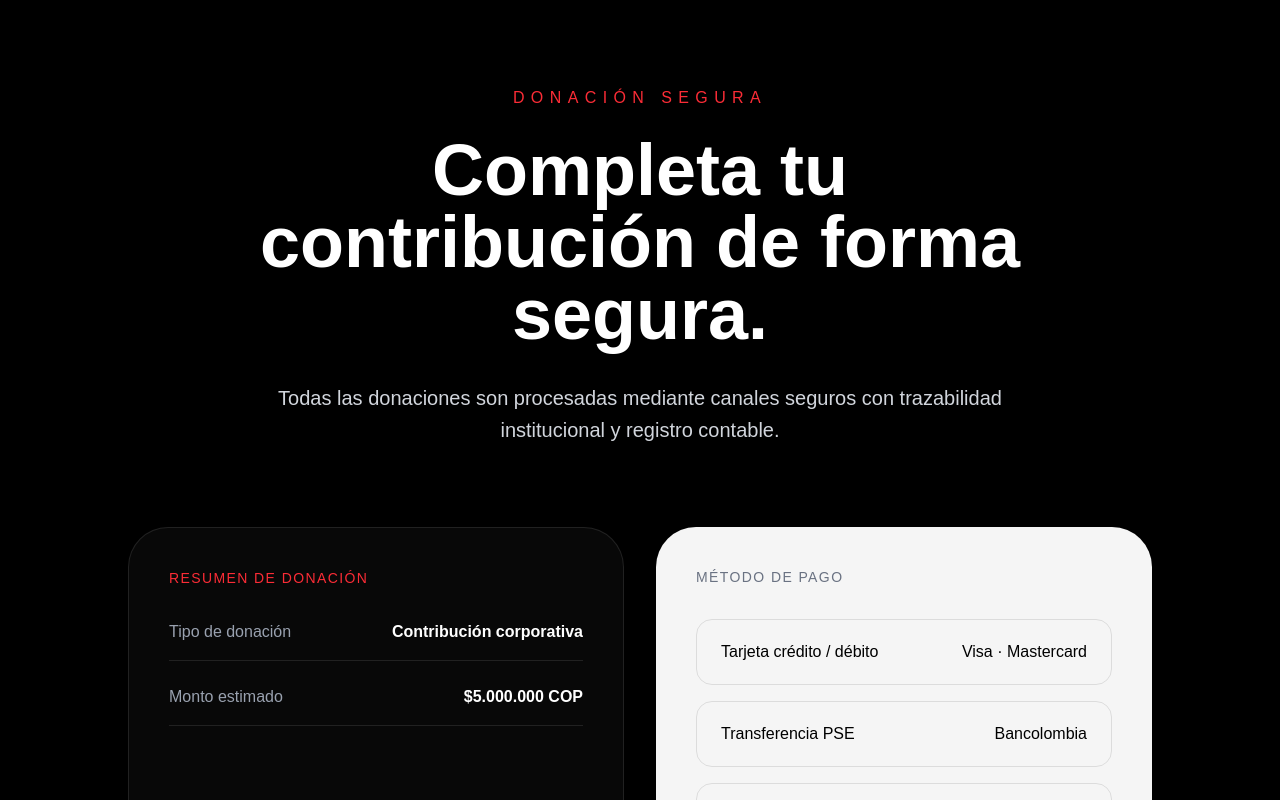
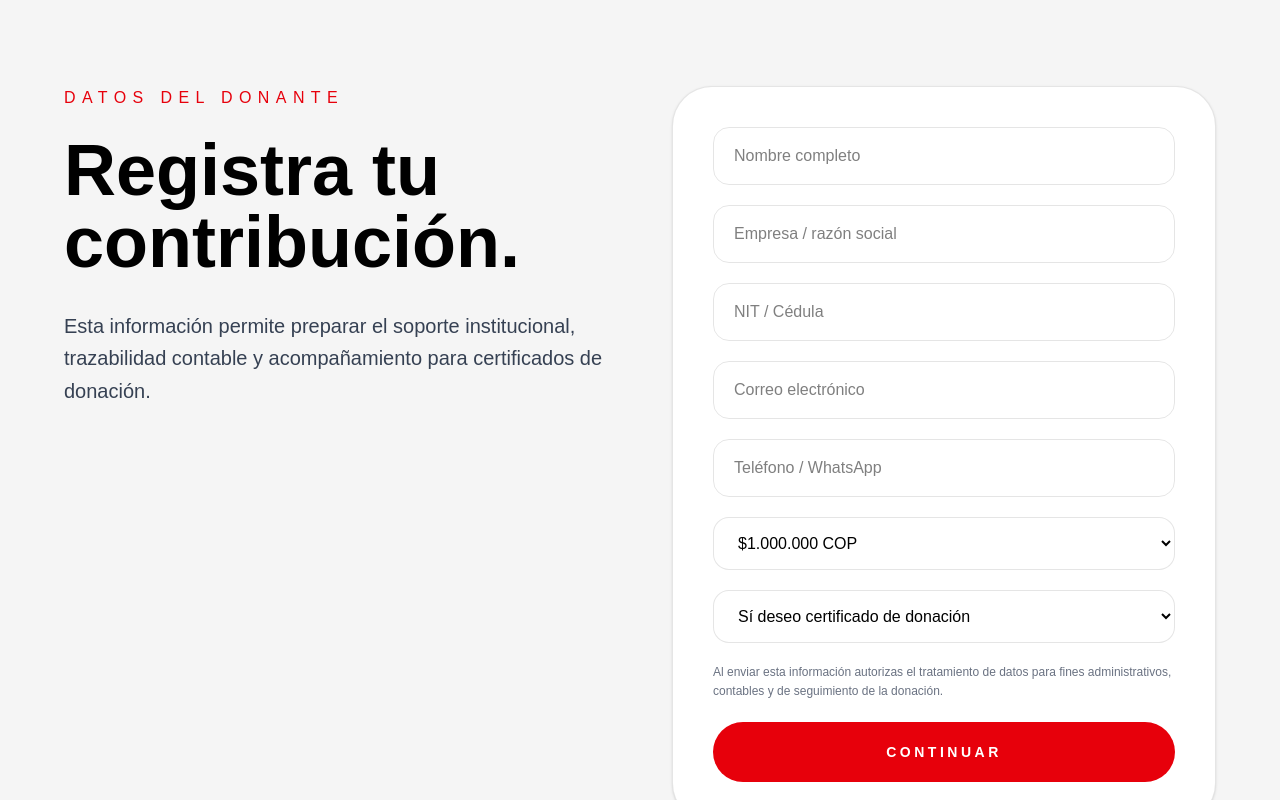
Before and after one commit to deltastudiocomunicaciones-cpu/lobosfc-social-impact, a Next.js app: page /donaciones in a window 1280 px wide. Shown: the part 7620-8420 px from the top of the page. Built offline with nearby package versions, Linux system fonts and the light colour scheme.

Commit message:
Connect donor form amount to Wompi checkout

```diff
--- a/app/donaciones/page.tsx
+++ b/app/donaciones/page.tsx
@@ -1,5 +1,6 @@
 "use client";
 
+import DonationForm from "@/sections/DonationForm";
 import { useLanguage } from "@/app/context/LanguageContext";
 
 import Navbar from "@/sections/Navbar";
@@ -58,6 +59,7 @@ export default function DonacionesPage() {
       <WhyDonate />
       <DonationsFlow />
       <CorporateCTA />
+      <DonationForm />
       <WompiCheckout />
       <Footer />
     </main>
--- /dev/null
+++ b/app/gracias/page.tsx
@@ -0,0 +1,38 @@
+import Navbar from "@/sections/Navbar";
+import Footer from "@/sections/Footer";
+
+export default function GraciasPage() {
+  return (
+    <main className="bg-black text-white min-h-screen">
+      <Navbar />
+
+      <section className="min-h-screen flex items-center px-6 pt-40 pb-24">
+        <div className="max-w-5xl mx-auto text-center">
+          <p className="uppercase tracking-[0.4em] text-red-500 mb-6">
+            Donación recibida
+          </p>
+
+          <h1 className="text-5xl md:text-8xl font-black leading-none mb-8">
+            Gracias por
+            <br />
+            ser parte del impacto.
+          </h1>
+
+          <p className="text-lg md:text-2xl text-gray-300 leading-relaxed max-w-3xl mx-auto mb-12">
+            Tu aporte ayuda a fortalecer el desarrollo juvenil, la disciplina y
+            las oportunidades sociales a través del fútbol.
+          </p>
+
+          <a
+            href="/"
+            className="inline-flex items-center justify-center px-8 py-4 rounded-full bg-red-600 hover:bg-red-700 transition-all uppercase tracking-[0.2em] text-sm font-bold"
+          >
+            Volver al inicio
+          </a>
+        </div>
+      </section>
+
+      <Footer />
+    </main>
+  );
+}
--- /dev/null
+++ b/sections/DonationForm.tsx
@@ -0,0 +1,128 @@
+"use client";
+
+import { useState } from "react";
+import { useLanguage } from "@/app/context/LanguageContext";
+import { section } from "framer-motion/m";
+
+export default function DonationForm() {
+  const { t } = useLanguage();
+
+  const [form, setForm] = useState({
+    name: "",
+    company: "",
+    document: "",
+    email: "",
+    phone: "",
+    amount: "1000000",
+    certificate: "yes",
+  });
+
+  function updateField(field: string, value: string) {
+    setForm((prev) => ({
+      ...prev,
+      [field]: value,
+    }));
+  }
+
+  return (
+    <section id="donor-form" className="bg-[#F5F5F5] text-black px-6 py-32">
+      <div className="max-w-6xl mx-auto grid md:grid-cols-2 gap-16 items-start">
+        <div>
+          <p className="uppercase tracking-[0.4em] text-red-600 mb-6">
+            Datos del donante
+          </p>
+
+          <h2 className="text-5xl md:text-7xl font-black leading-none mb-8">
+            Registra tu
+            <br />
+            contribución.
+          </h2>
+
+          <p className="text-lg md:text-xl text-gray-700 leading-relaxed max-w-xl">
+            Esta información permite preparar el soporte institucional,
+            trazabilidad contable y acompañamiento para certificados de donación.
+          </p>
+        </div>
+
+        <form className="bg-white border border-black/10 rounded-[40px] p-8 md:p-10 shadow-sm space-y-5">
+          <input
+            type="text"
+            placeholder="Nombre completo"
+            value={form.name}
+            onChange={(e) => updateField("name", e.target.value)}
+            className="w-full border border-black/10 rounded-2xl px-5 py-4 outline-none focus:border-red-600"
+          />
+
+          <input
+            type="text"
+            placeholder="Empresa / razón social"
+            value={form.company}
+            onChange={(e) => updateField("company", e.target.value)}
+            className="w-full border border-black/10 rounded-2xl px-5 py-4 outline-none focus:border-red-600"
+          />
+
+          <input
+            type="text"
+            placeholder="NIT / Cédula"
+            value={form.document}
+            onChange={(e) => updateField("document", e.target.value)}
+            className="w-full border border-black/10 rounded-2xl px-5 py-4 outline-none focus:border-red-600"
+          />
+
+          <input
+            type="email"
+            placeholder="Correo electrónico"
+            value={form.email}
+            onChange={(e) => updateField("email", e.target.value)}
+            className="w-full border border-black/10 rounded-2xl px-5 py-4 outline-none focus:border-red-600"
+          />
+
+          <input
+            type="tel"
+            placeholder="Teléfono / WhatsApp"
+            value={form.phone}
+            onChange={(e) => updateField("phone", e.target.value)}
+            className="w-full border border-black/10 rounded-2xl px-5 py-4 outline-none focus:border-red-600"
+          />
+
+          <select
+            value={form.amount}
+            onChange={(e) => updateField("amount", e.target.value)}
+            className="w-full border border-black/10 rounded-2xl px-5 py-4 outline-none focus:border-red-600 bg-white"
+          >
+            <option value="1000000">$1.000.000 COP</option>
+            <option value="5000000">$5.000.000 COP</option>
+            <option value="10000000">$10.000.000 COP</option>
+            <option value="25000000">$25.000.000 COP</option>
+          </select>
+
+          <select
+            value={form.certificate}
+            onChange={(e) => updateField("certificate", e.target.value)}
+            className="w-full border border-black/10 rounded-2xl px-5 py-4 outline-none focus:border-red-600 bg-white"
+          >
+            <option value="yes">Sí deseo certificado de donación</option>
+            <option value="no">No necesito certificado</option>
+          </select>
+
+          <p className="text-xs text-gray-500 leading-relaxed">
+            Al enviar esta información autorizas el tratamiento de datos para
+            fines administrativos, contables y de seguimiento de la donación.
+          </p>
+
+          <button
+  type="button"
+  onClick={() => {
+    localStorage.setItem("lobosDonationData", JSON.stringify(form));
+    window.location.href = "#checkout";
+  }}
+  className="flex w-full items-center justify-center bg-red-600 hover:bg-red-700 transition-all py-5 rounded-full text-white font-bold uppercase tracking-[0.25em] text-sm"
+>
+  Continuar
+</button>
+
+        </form>
+      </div>
+    </section>
+  );
+}
--- a/sections/WompiCheckout.tsx
+++ b/sections/WompiCheckout.tsx
@@ -99,7 +99,17 @@ export default function WompiCheckout() {
     const reference =
       `LOBOS-${Date.now()}`;
 
-    const amountInCents = 1000000;
+    const savedDonation = localStorage.getItem("lobosDonationData");
+
+const donationData = savedDonation
+  ? JSON.parse(savedDonation)
+  : null;
+
+const amount = donationData?.amount
+  ? Number(donationData.amount)
+  : 1000000;
+
+const amountInCents = amount * 100;
 
     const currency = "COP";
 
```
